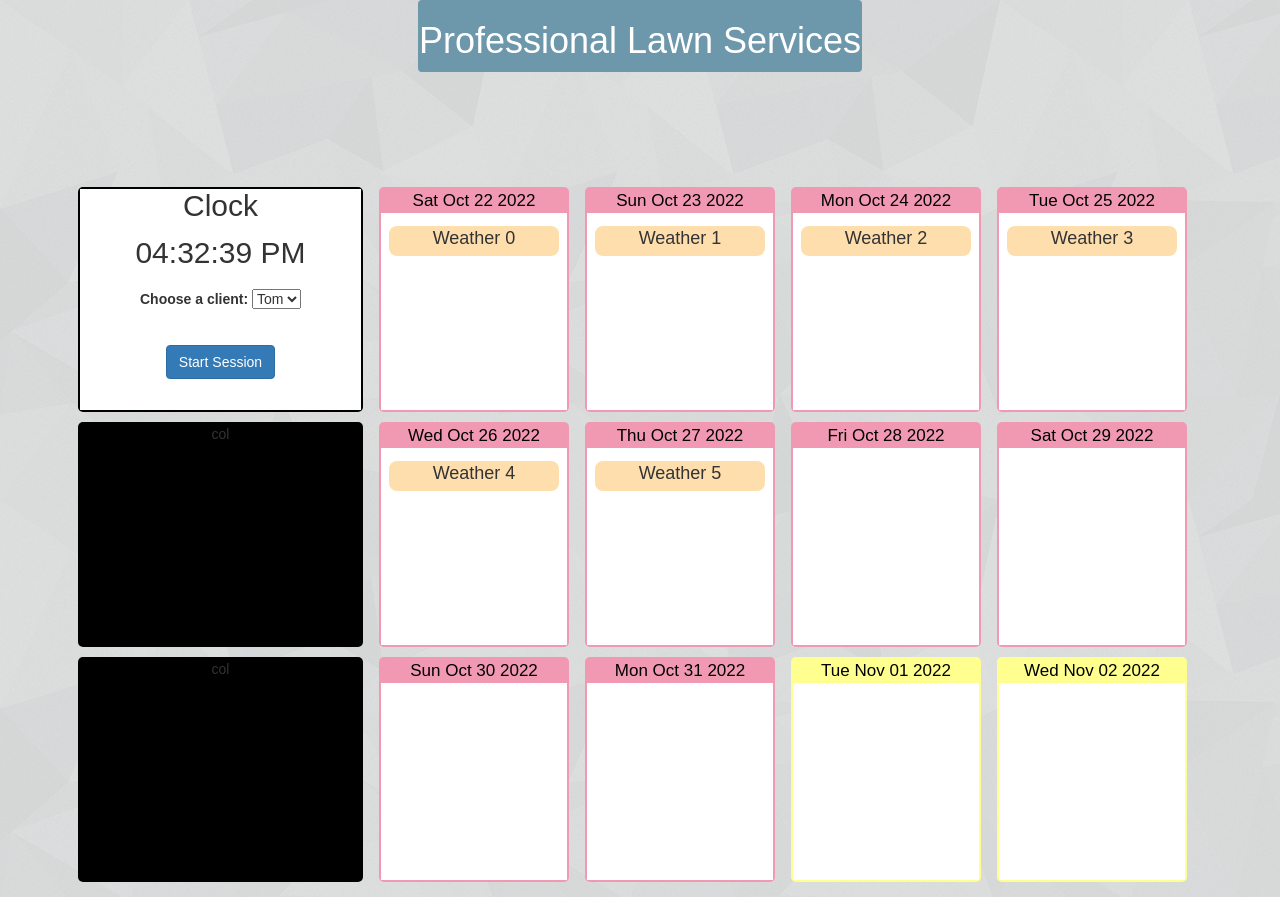
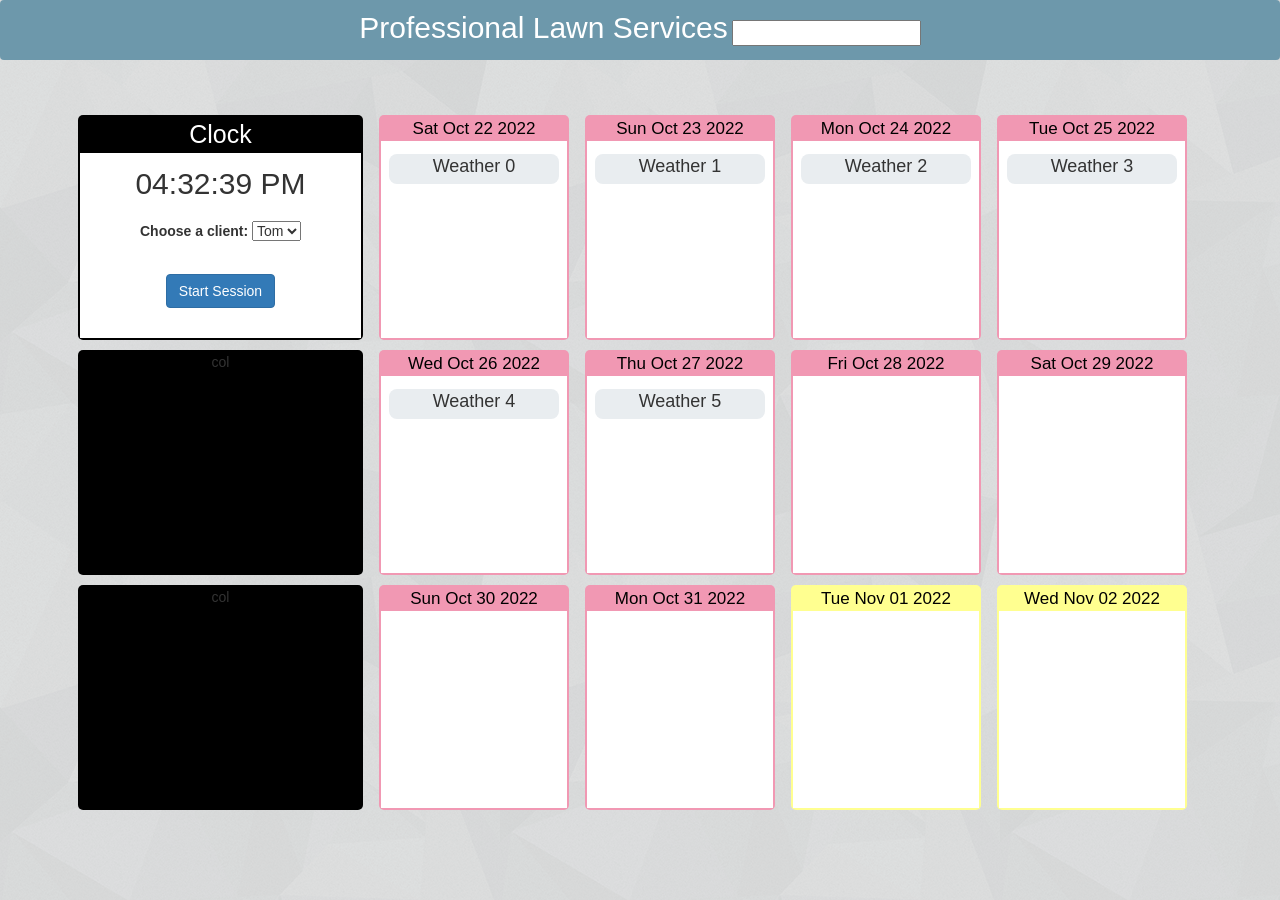
Before and after one commit to Capstone22-23-ProfessionalLawnServices/Capstone22-23-ProfessionalLawnServices.github.io, a website: page PLS_Prototypes/www/modules/home/home.html in a window 1280 px wide. Drawn offline with nearby package versions, Linux system fonts and the light colour scheme; no server answers.

Commit message:
Tweaked css for navbar slightly

```diff
--- a/PLS_Prototypes/www/modules/home/home.css
+++ b/PLS_Prototypes/www/modules/home/home.css
@@ -13,12 +13,21 @@ body {
 
 .navbar {
     background-color: #6D98AB;
+    display: inline;
+    padding-top: 6px;
 }
 
 .main-container {
     margin-top: 100px;
     padding-top: 10px;
     padding-bottom: 10px;
+}
+
+.primary-column-header {
+    font-size: 25px;
+    background-color: black;
+    color: white;
+    margin-bottom: 10px;
 }
 
 .column {
@@ -48,7 +57,7 @@ body {
 
 .content-module {
     height: 30px;
-    background-color: navajowhite;
+    background-color: #E9EDF0;
     border-radius: 8px;
     margin-bottom: 5px;
     font-size: 18px;
@@ -72,8 +81,23 @@ body {
     margin: 2px;
 }
 
+nav {
+    position: fixed !important;
+    top: 0;
+    left: 0;
+    right: 0;
+    height: 60px;
+    width: 100%;
+    z-index: 100;
+    text-align: center;
+}
+
 h2 {
     margin-top: 0;
+}
+
+#navbar-title {
+    font-size: 30px;
 }
 
 #clock-numbers {
--- a/PLS_Prototypes/www/modules/home/home.html
+++ b/PLS_Prototypes/www/modules/home/home.html
@@ -11,10 +11,11 @@
   <link rel="stylesheet" href="home.css">
   <script src="home.js"></script>
 </head>
-<body onload="timeClock(); setDates(); setWeather()">
+<body onload="timeClock(); setDates();">
 
 <nav class="navbar navbar-expand-sm bg-primary text-center">
-  <h1>Professional Lawn Services</h1>
+  <span id="navbar-title">Professional Lawn Services</span>
+  <input type="text">
 </nav>
 
 <div class="container main-container center-block">
@@ -23,7 +24,7 @@
 
     <div class="column col-md-3 text-center">
       <div class="inner-clock">
-        <h2>Clock</h2>
+        <div class="primary-column-header">Clock</div>
         <time id="clock-numbers"> Time</time>
         <div class="inner-clock-client">
           <label id="client-list-label" for="client-list">Choose a client:</label>
```
